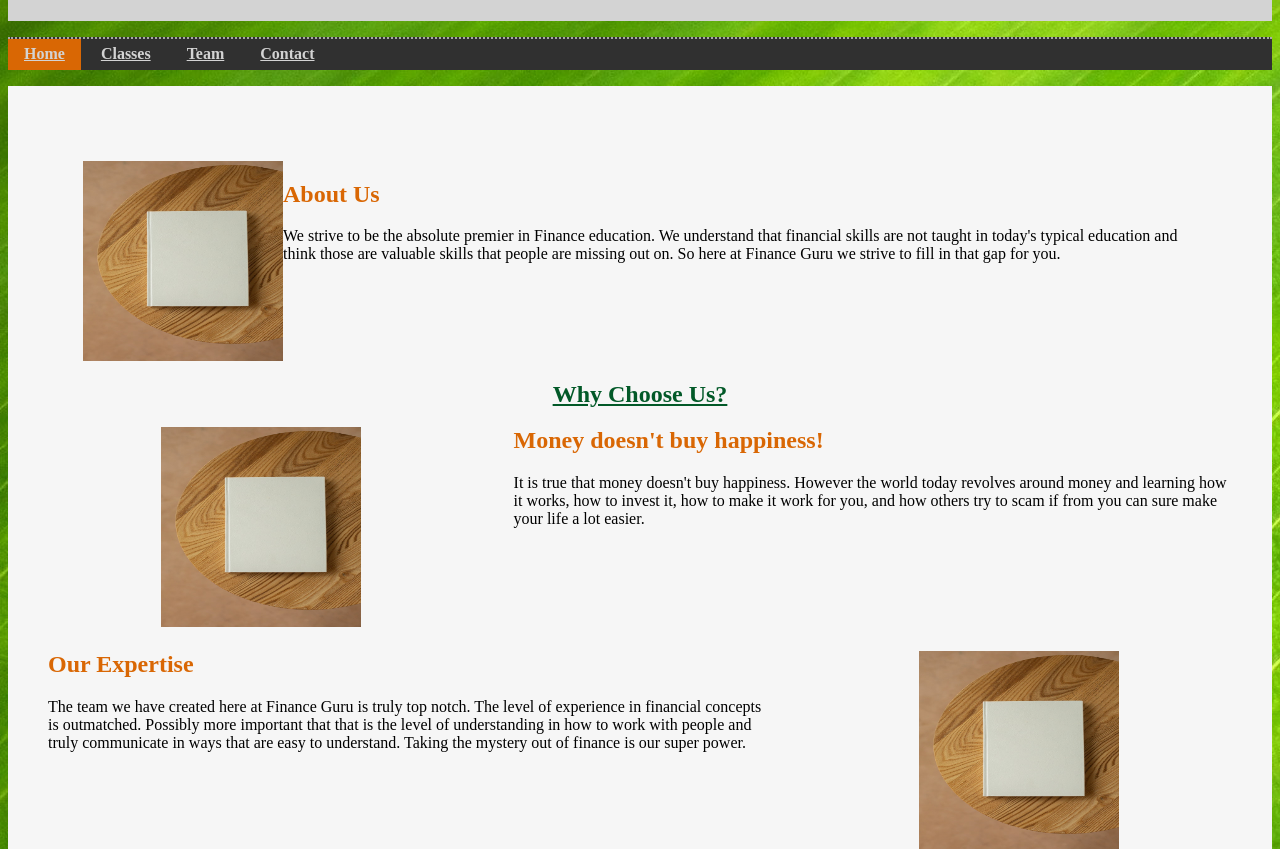
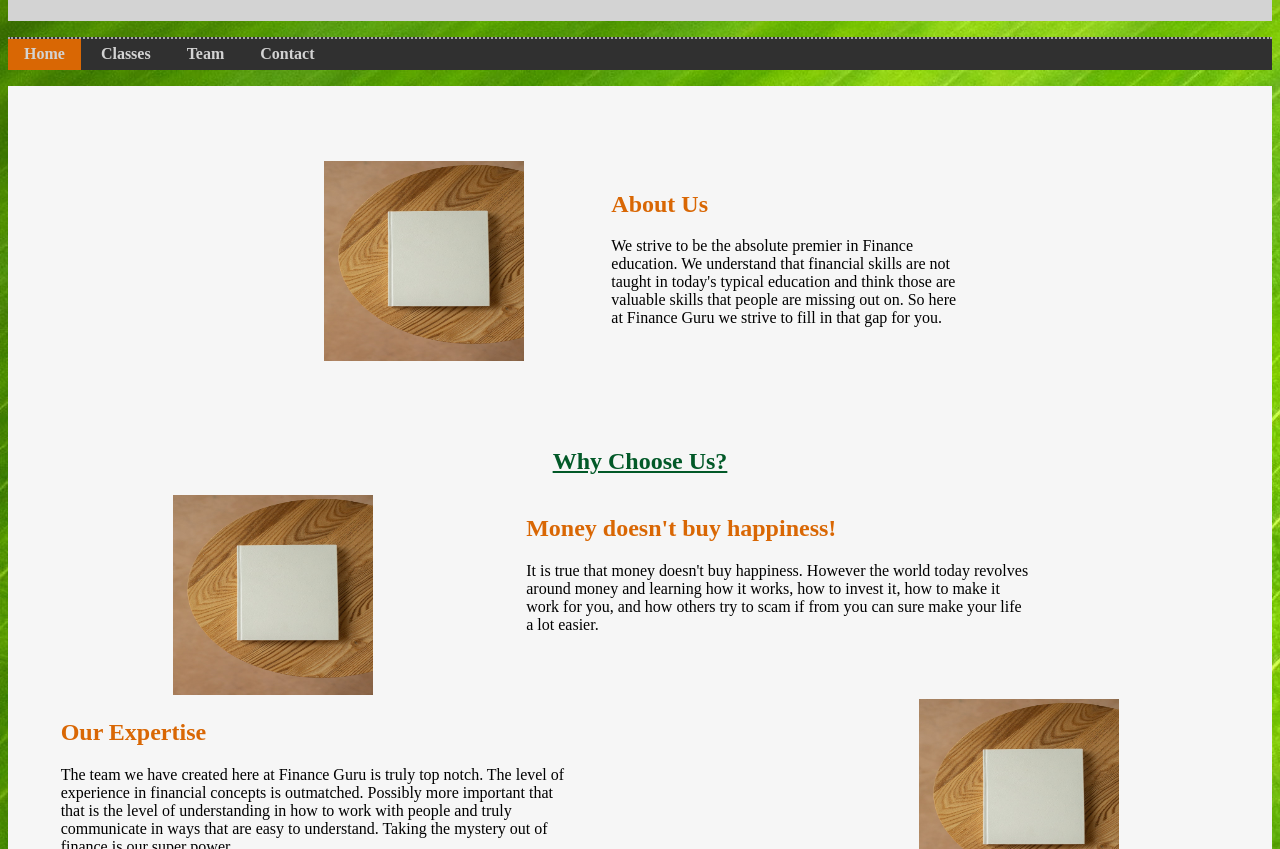
Before and after one commit to mroberts8035/FED1-Studio-Project, a plain HTML site: page FED1-Studio-Project/index.html in a window 1280 px wide. Shown: the part 170-1019 px from the top of the page. Drawn offline with Linux system fonts and the light colour scheme.

Commit message:
Worked on styling

```diff
--- a/FED1-Studio-Project/css/custom.css
+++ b/FED1-Studio-Project/css/custom.css
@@ -95,24 +95,35 @@ nav a:active {
     float: left;
     width: 40%;
     text-align: center;
+    padding-left: 1%;
+
 }
 
 #bottomrightimage {
     float: right;
     width: 40%;
     text-align: center;
+
 }
 
 .choosetexttop {
+    float: left;
     margin-right: 40px;
+    width: 40%;
+
 }
 
 .choosetextbottom {
+    float: left;
     margin-left: 40px;
+    width: 40%;
+    padding-left: 1%;
+
 }
 
 #aboutusblock {
     padding: 75px;
+    padding-left: 25%;
 }
 
 div.galleryItem {
@@ -155,6 +166,17 @@ div.galleryItem {
     width: 25%;
 }
 
+a {
+    text-decoration: none;
+}
+
+#aboutustext {
+    padding: 10px;
+    width: 40%;
+    display: inline-block;
+    padding-left: 10%;
+}
+
 
 /*Target desired selectors and add CSS for any of the following:
 Background color
```
